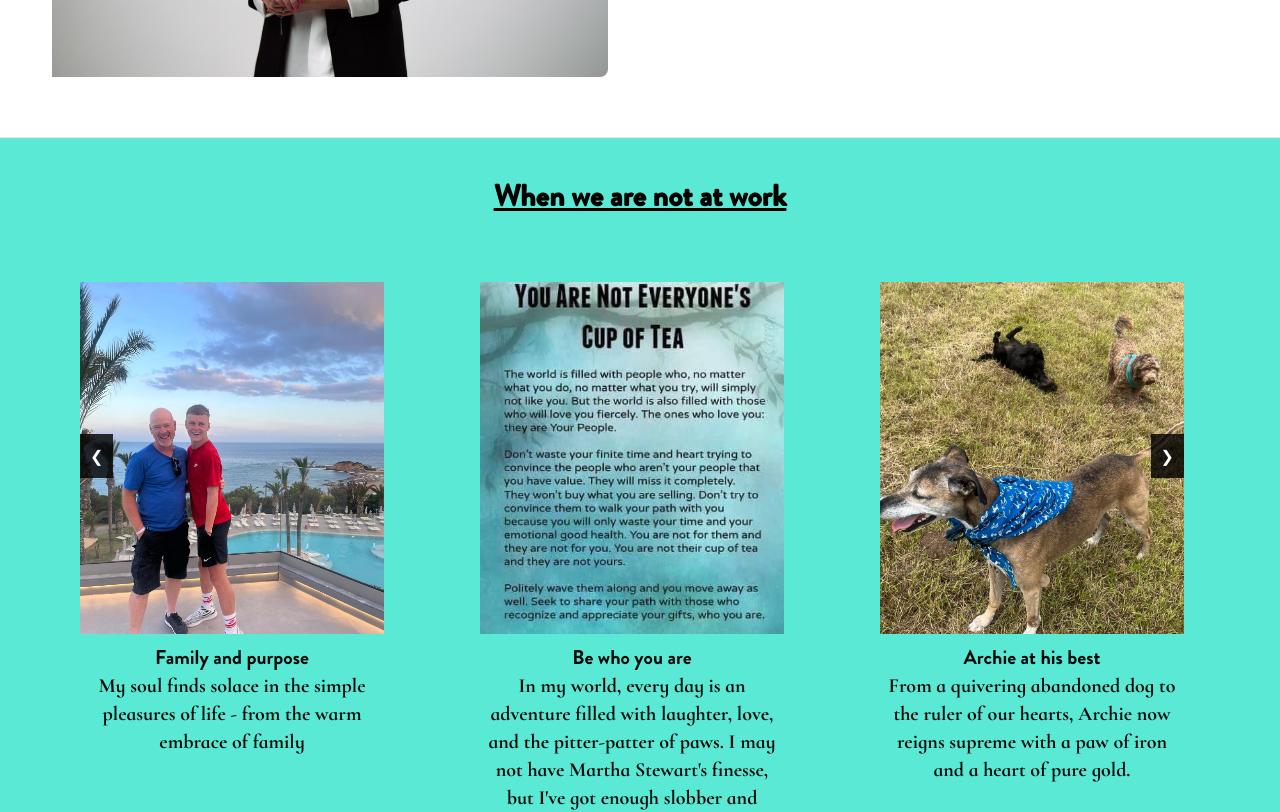
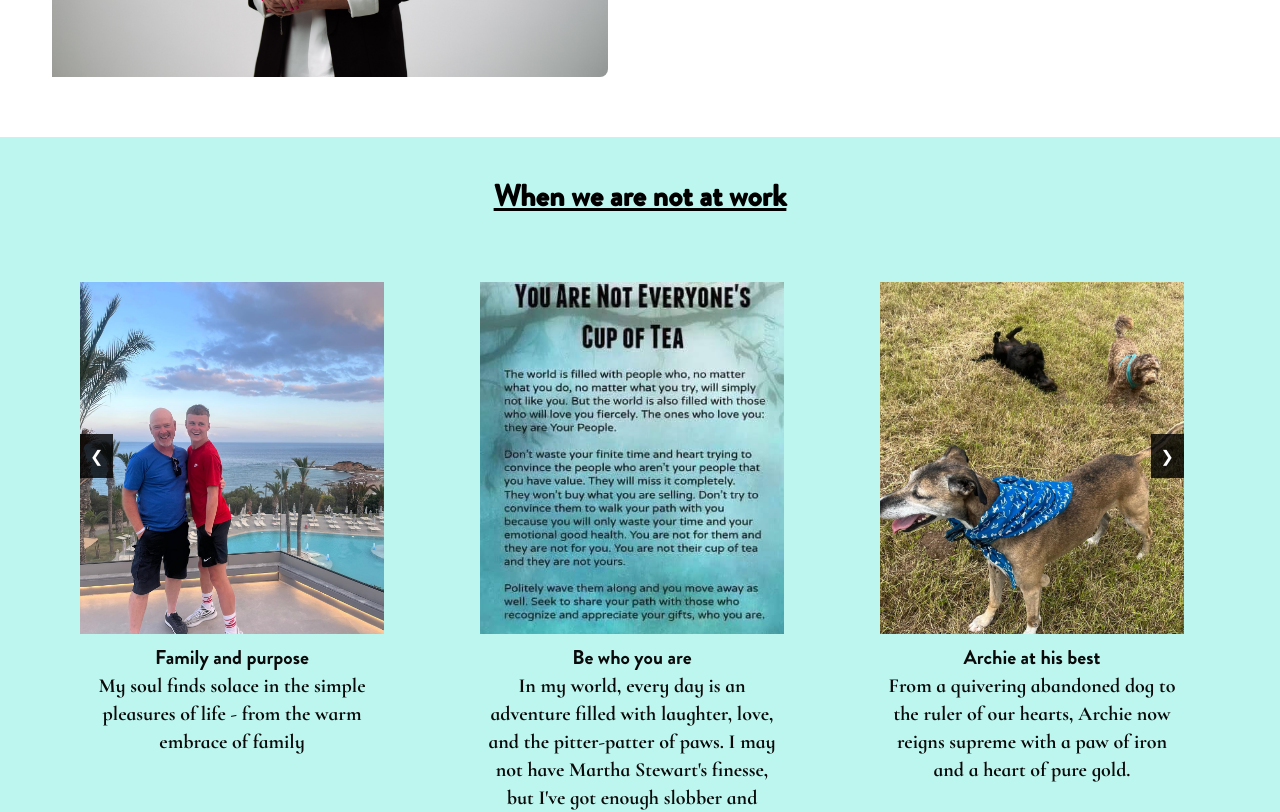
Before and after one commit to limefresh5455/fusion-finance, a Next.js app: page /about in a window 1280 px wide. Shown: the part 4120-4932 px from the top of the page. Built offline with nearby package versions, Linux system fonts and the light colour scheme.

Commit message:
Added bg to images

```diff
--- a/src/app/about/about.css
+++ b/src/app/about/about.css
@@ -1,3 +1,7 @@
+.bgColor {
+  background-color: rgb(90 233 212 / 40%);
+}
+
 .marieImage,
 .samanthaImage {
   width: 100%;
--- a/src/app/about/page.tsx
+++ b/src/app/about/page.tsx
@@ -555,7 +555,7 @@ export default function About() {
         </section>
         <hr />
 
-        <div className="bg-[#5ae9d4] mb-10">
+        <div className="bgColor mb-10">
           <div className="container">
             <ImageSlider />
           </div>
```
